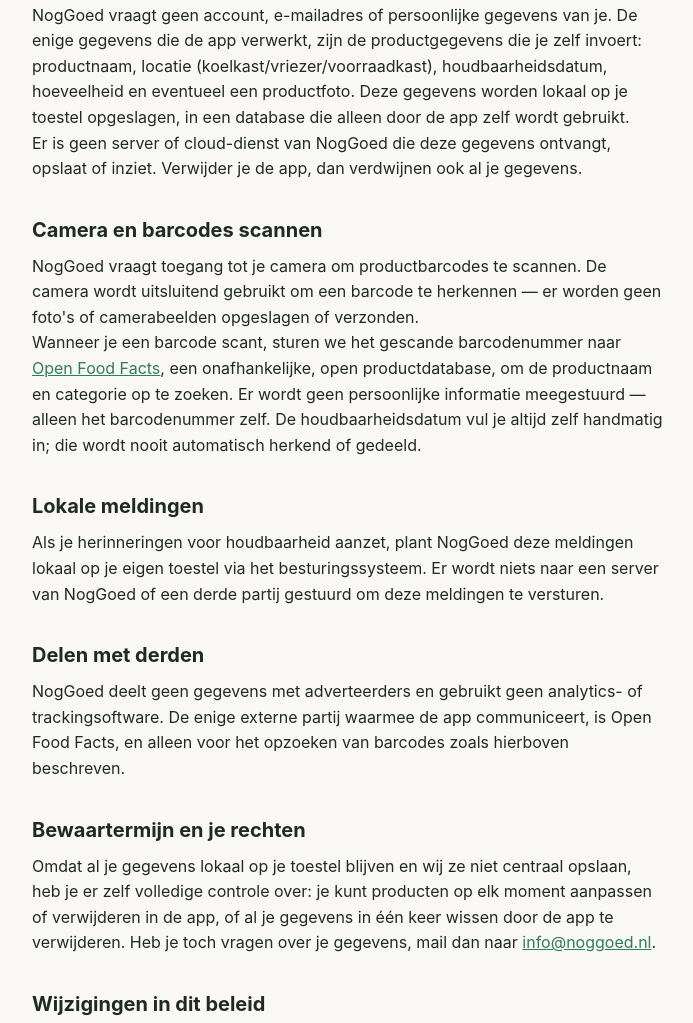
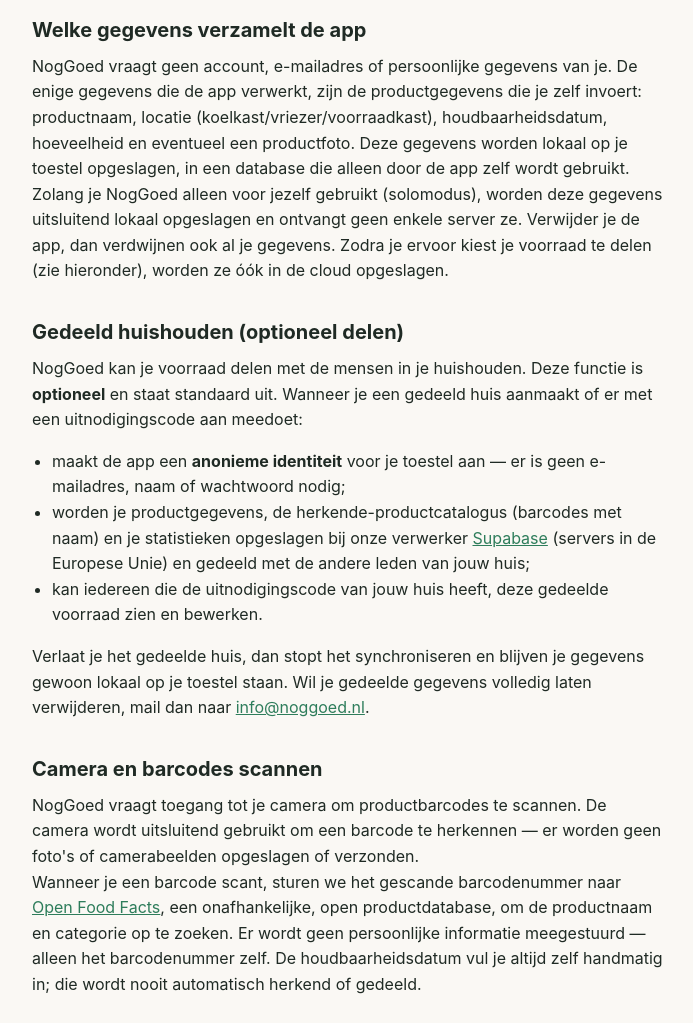
Before and after one commit to daghandelaren/noggoed-website, a website built with Vite: page privacybeleid/index.html in a window 1280 px wide. Shown: the part 614-1637 px from the top of the page, without its empty margins (292-985 px from the left). Built offline with nearby package versions, Linux system fonts and the light colour scheme.

Commit message:
Privacybeleid: optioneel delen via Supabase toegevoegd

```diff
--- a/privacybeleid/index.html
+++ b/privacybeleid/index.html
@@ -6,7 +6,7 @@
     <title>Privacybeleid — NogGoed</title>
     <meta
       name="description"
-      content="Het privacybeleid van NogGoed: geen account, geen cloud-opslag, geen tracking. Alle productgegevens blijven op je eigen toestel."
+      content="Het privacybeleid van NogGoed. Zonder e-mailaccount en zonder tracking. Standaard blijven je gegevens op je toestel; alleen als je je voorraad deelt met je huishouden worden ze via de cloud gesynchroniseerd."
     />
     <link rel="canonical" href="https://noggoed.nl/privacybeleid/" />
     <meta name="theme-color" content="#2E7D5B" />
@@ -17,7 +17,7 @@
     <div id="site-header" data-back-link="true"></div>
     <main class="legal">
       <h1>Privacybeleid NogGoed</h1>
-      <p class="updated">Laatst bijgewerkt: 2 juli 2026</p>
+      <p class="updated">Laatst bijgewerkt: 9 juli 2026</p>
 
       <p>
         NogGoed helpt je onthouden wat je in huis hebt en wat binnenkort op moet.
@@ -26,9 +26,11 @@
       </p>
 
       <div class="card">
-        <strong>Kort samengevat:</strong> NogGoed heeft geen account, geen
-        cloud-opslag en geen tracking. Alle productgegevens die je invoert,
-        blijven op je eigen toestel.
+        <strong>Kort samengevat:</strong> NogGoed werkt zonder e-mailaccount en
+        zonder tracking. Standaard blijven je gegevens op je eigen toestel. Kies
+        je ervoor je voorraad te delen met je huisgenoten, dan worden die
+        gegevens veilig via onze cloud (Supabase) gesynchroniseerd en gedeeld
+        met de leden van jouw huis.
       </div>
 
       <h2>Wie is verantwoordelijk voor je gegevens</h2>
@@ -48,9 +50,41 @@
         alleen door de app zelf wordt gebruikt.
       </p>
       <p>
-        Er is geen server of cloud-dienst van NogGoed die deze gegevens
-        ontvangt, opslaat of inziet. Verwijder je de app, dan verdwijnen ook al
-        je gegevens.
+        Zolang je NogGoed alleen voor jezelf gebruikt (solomodus), worden deze
+        gegevens uitsluitend lokaal opgeslagen en ontvangt geen enkele server
+        ze. Verwijder je de app, dan verdwijnen ook al je gegevens. Zodra je
+        ervoor kiest je voorraad te delen (zie hieronder), worden ze óók in de
+        cloud opgeslagen.
+      </p>
+
+      <h2>Gedeeld huishouden (optioneel delen)</h2>
+      <p>
+        NogGoed kan je voorraad delen met de mensen in je huishouden. Deze
+        functie is <strong>optioneel</strong> en staat standaard uit. Wanneer je
+        een gedeeld huis aanmaakt of er met een uitnodigingscode aan meedoet:
+      </p>
+      <ul>
+        <li>
+          maakt de app een <strong>anonieme identiteit</strong> voor je toestel
+          aan — er is geen e-mailadres, naam of wachtwoord nodig;
+        </li>
+        <li>
+          worden je productgegevens, de herkende-productcatalogus (barcodes met
+          naam) en je statistieken opgeslagen bij onze verwerker
+          <a href="https://supabase.com" target="_blank" rel="noopener">Supabase</a>
+          (servers in de Europese Unie) en gedeeld met de andere leden van jouw
+          huis;
+        </li>
+        <li>
+          kan iedereen die de uitnodigingscode van jouw huis heeft, deze
+          gedeelde voorraad zien en bewerken.
+        </li>
+      </ul>
+      <p>
+        Verlaat je het gedeelde huis, dan stopt het synchroniseren en blijven je
+        gegevens gewoon lokaal op je toestel staan. Wil je gedeelde gegevens
+        volledig laten verwijderen, mail dan naar
+        <a href="mailto:info@noggoed.nl">info@noggoed.nl</a>.
       </p>
 
       <h2>Camera en barcodes scannen</h2>
@@ -80,18 +114,21 @@
       <h2>Delen met derden</h2>
       <p>
         NogGoed deelt geen gegevens met adverteerders en gebruikt geen
-        analytics- of trackingsoftware. De enige externe partij waarmee de app
-        communiceert, is Open Food Facts, en alleen voor het opzoeken van
-        barcodes zoals hierboven beschreven.
+        analytics- of trackingsoftware. De app communiceert met twee externe
+        partijen: <a href="https://world.openfoodfacts.org" target="_blank" rel="noopener">Open Food Facts</a>
+        voor het opzoeken van barcodes, en — alléén als je de deelfunctie
+        gebruikt — <a href="https://supabase.com" target="_blank" rel="noopener">Supabase</a>
+        als verwerker voor het synchroniseren van je gedeelde voorraad.
       </p>
 
       <h2>Bewaartermijn en je rechten</h2>
       <p>
-        Omdat al je gegevens lokaal op je toestel blijven en wij ze niet
-        centraal opslaan, heb je er zelf volledige controle over: je kunt
-        producten op elk moment aanpassen of verwijderen in de app, of al je
-        gegevens in één keer wissen door de app te verwijderen. Heb je toch
-        vragen over je gegevens, mail dan naar
+        Je gegevens op je toestel kun je op elk moment aanpassen of verwijderen
+        in de app, of in één keer wissen door de app te verwijderen. Gebruik je
+        de deelfunctie, dan blijven de gedeelde gegevens op onze cloud-servers
+        staan zolang jij of je huisgenoten lid zijn; verwijder je een product,
+        dan wordt die verwijdering ook bij de andere leden doorgevoerd. Voor het
+        volledig laten verwijderen van gedeelde gegevens kun je mailen naar
         <a href="mailto:info@noggoed.nl">info@noggoed.nl</a>.
       </p>
 
```
